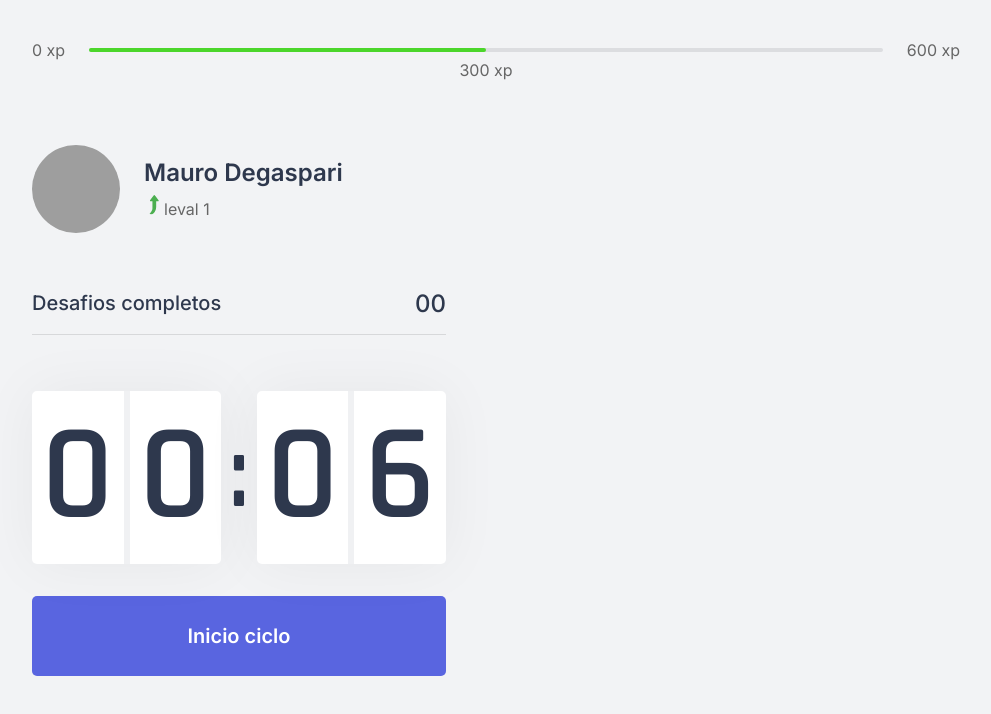
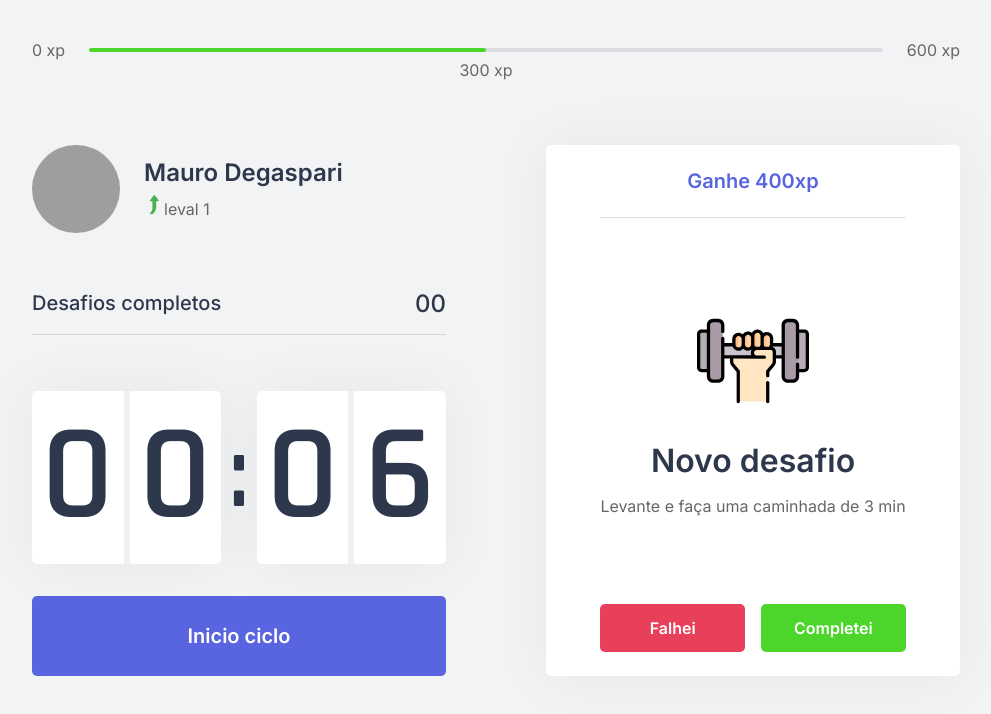
Before and after one commit to MauroDegaspari/Tascom-Pomodo, a Next.js app: page / in a window 1280 px wide. Shown: the top 714 px of the page, without its empty margins (144-1135 px from the left). Built offline with nearby package versions, Linux system fonts and the light colour scheme; grey boxes are pictures that could not be loaded.

Commit message:
finalizaçao de pagina iniccial front, csss e typeScriptT

```diff
--- /dev/null
+++ b/src/components/Desafio.tsx
@@ -0,0 +1,39 @@
+import styles from '../styles/components/Desafio.module.css'
+
+export function Desafio(){
+    const hasAtivoDesafio = true;
+
+    return(
+        <div className={styles.desafioContainer}>
+           { hasAtivoDesafio ? (
+               <div className={styles.desafioAtivo}>
+                   <header>Ganhe 400xp</header>
+
+                   <main>
+                       <img src="icons/dumbbell.svg" ></img>
+                       <strong>Novo desafio</strong>
+                       <p> Levante e faça uma caminhada de 3 min</p>
+                   </main>
+
+                   <footer>
+                       <button type="button" className={styles.buttonFalha}  >Falhei</button>
+                       <button type="button" className={styles.buttonCompletei}>Completei</button>
+                   </footer>
+               </div>
+                ) : (
+                <div className={styles.desafioNotAtivo}>
+                    <strong> Finalize um desafios para serem completados </strong>
+
+
+                     <p><img src="icons/up-arrow.svg" width="80px" alt="levelUp"></img>
+                        Avance de levels completando os desafios.
+                    </p>
+                </div>
+
+                )
+
+            }
+
+        </div>
+    )
+}
--- a/src/components/DesafioCompletos.tsx
+++ b/src/components/DesafioCompletos.tsx
@@ -1,7 +1,7 @@
-import styles from '../styles/components/Desafio.module.css'
+import styles from '../styles/components/DesafioCompleto.module.css'
 export function DesafioCompletos(){
     return(
-        <div className={styles.DesafioConteiner }>
+        <div className={styles.DesafioCompletoConteiner }>
             <span>Desafios completos</span>
             <span> 00 </span>
         </div>
--- a/src/pages/index.tsx
+++ b/src/pages/index.tsx
@@ -6,6 +6,7 @@ import { Tempo } from "../components/Tempo";
 import styles from '../styles/pages/Home.module.css';
 
 import Head from 'next/head'
+import { Desafio } from "../components/Desafio";
 
 
 export default function Home() {
@@ -23,6 +24,7 @@ export default function Home() {
        </div>
 
        <div>
+         <Desafio/>
 
        </div>
      </section>
--- a/src/styles/components/Desafio.module.css
+++ b/src/styles/components/Desafio.module.css
@@ -1,20 +1,99 @@
-.DesafioConteiner{
+.desafioContainer{
+    height: 100%;
+
+    background: var(--white);
+    border-radius: 5px;
+    box-shadow: 0 0 60px rgba(0, 0, 0, 0.05 );
+    padding: 1.5rem 2rem;
+
+    display: flex;
+    flex-direction: column;
+    align-items: center;
+    justify-content: center;
+    text-align: center;
+}
+
+.desafioNotAtivo{
+    display: flex;
+    flex-direction: column;
+    align-items: center
+}
+
+.desafioNotAtivo strong{
+ font-size: 1.5rem;
+ font-weight: 500;
+
+ line-height: 1.4rem;
+}
+
+.desafioNotAtivo p{
+    display: flex;
+    line-height: 1.4rem;
+    max-width:70% ;
+    margin-top: 7rem;
+}
+.desafioNotAtivo p img{
+    margin-bottom: 1rem;
+}
+
+.desafioAtivo{
+height: 100%;
+display: flex;
+flex-direction: column;
+}
+
+.desafioAtivo header{
+
+    color: var(--blue);
+    font-weight: 600;
+    font-size: 1.25rem;
+    padding: 0 2rem 1.5rem;
+    border-bottom: 1px solid var(--gray-line);
+}
+
+.desafioAtivo main{
+     flex: 1;
+
+     display: flex;
+     flex-direction: column;
+     align-items: center;
+     justify-content: center;
+}
+
+.desafioAtivo main strong{
+    font-size: 2rem;
+    font-weight: 600;
+    color: var(--title);
+    margin: 1.5rem 0 1rem;
+}
+
+.desafioAtivo footer{
+    display: grid;
+    grid-template-columns: 1fr 1fr;
+    gap: 1rem;
+}
+
+.desafioAtivo footer button{
+    height: 3rem;
     display: flex;
     align-items: center;
-    justify-content: space-between;
+    justify-content: center;
 
-    margin: 3.5rem 0;
-    padding-bottom: 1rem;
-    border-bottom: 1px solid #d7d8da;
+    border: 0;
+    border-radius: 5px;
 
-    font-weight: 500;
-    color: var(--title);
+    color: var(--white);
+    font-weight: 600;
+
+}
+.desafioAtivo footer button.buttonFalha{
+    background: var(--red);
 }
 
-.DesafioConteiner span:first-child{
-    font-size: 1.25rem;
+.desafioAtivo footer button.buttonCompletei{
+    background: var(--green);
 }
 
-.DesafioConteiner span:last-child{
-    font-size: 1.5rem;
+.desafioAtivo footer button:hover{
+    filter: brightness(1.5);
 }
--- /dev/null
+++ b/src/styles/components/DesafioCompleto.module.css
@@ -0,0 +1,20 @@
+.DesafioCompletoConteiner{
+    display: flex;
+    align-items: center;
+    justify-content: space-between;
+
+    margin: 3.5rem 0;
+    padding-bottom: 1rem;
+    border-bottom: 1px solid #d7d8da;
+
+    font-weight: 500;
+    color: var(--title);
+}
+
+.DesafioCompletoConteiner span:first-child{
+    font-size: 1.25rem;
+}
+
+.DesafioCompletoConteiner span:last-child{
+    font-size: 1.5rem;
+}
```
Also changed, not shown: public/icons/dumbbell.svg (added).
